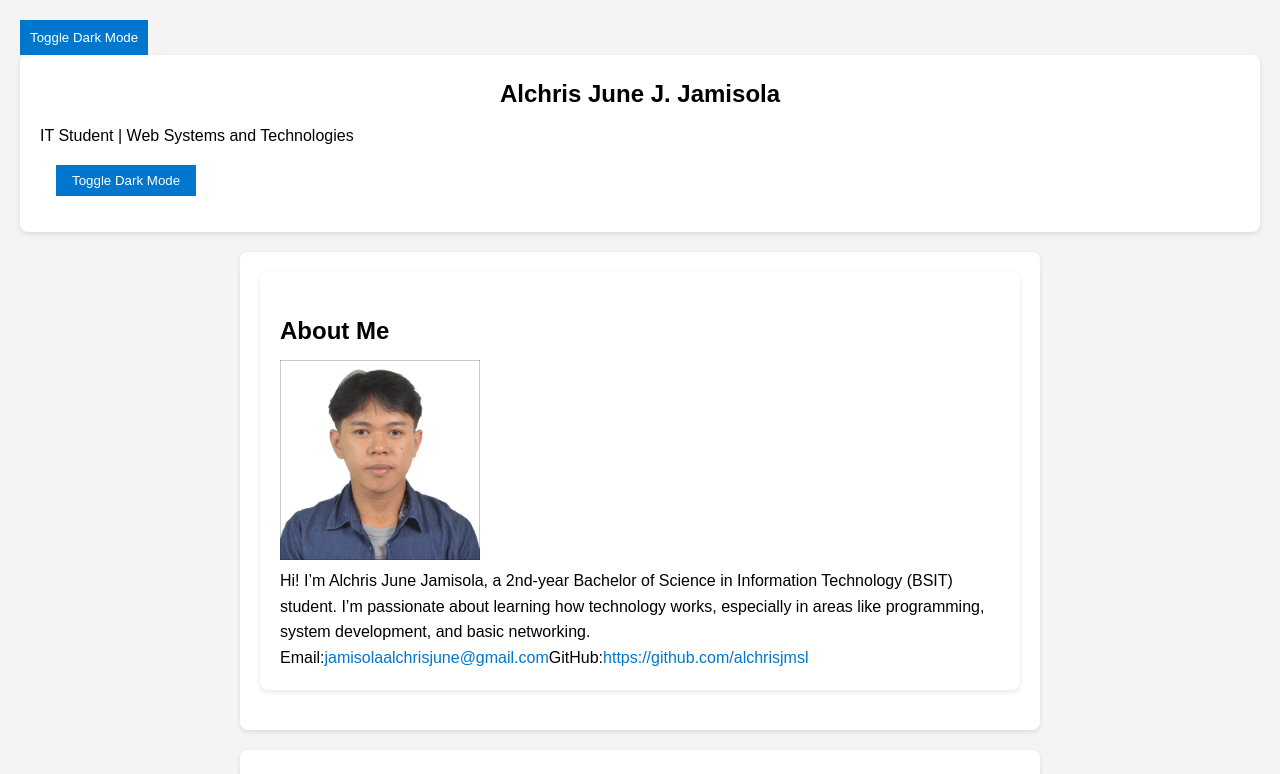
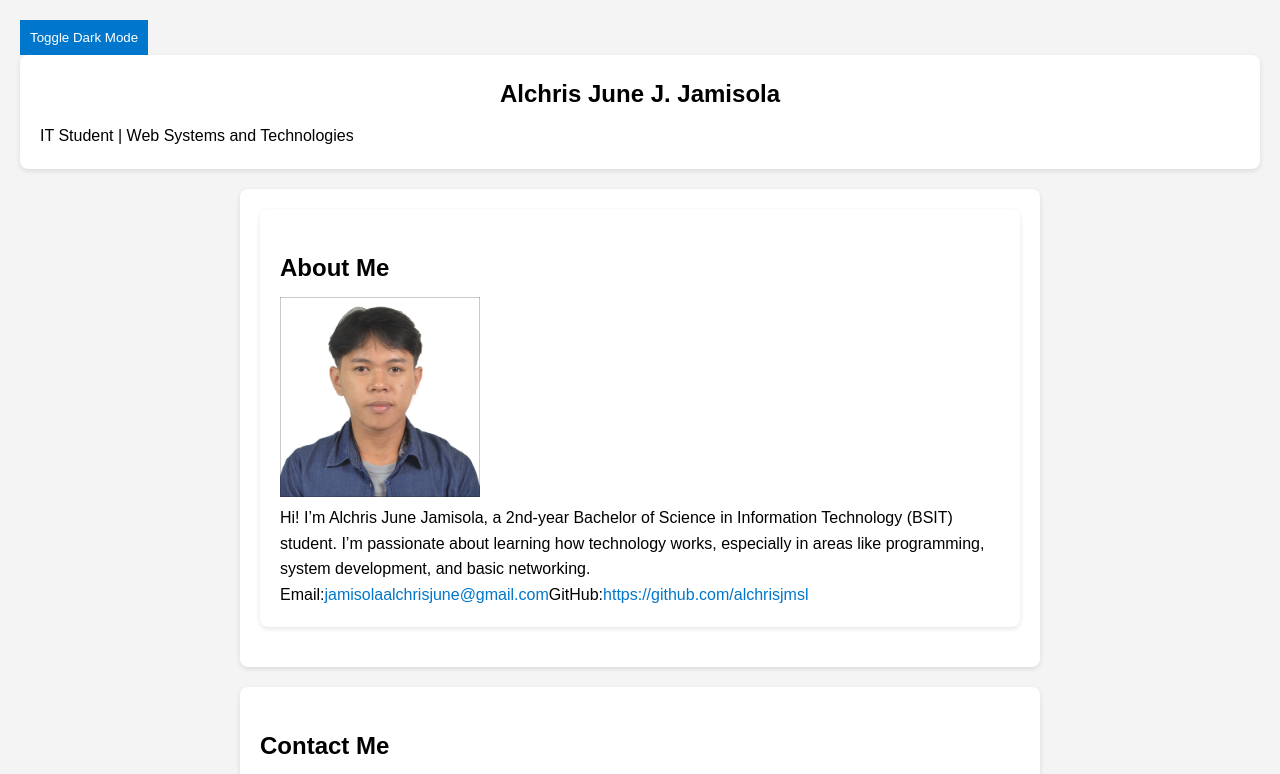
Before and after one commit to alchrisjmsl/2nd-repo, a React (Vite) app in the folder personal-cv-react/: page / in a window 1280 px wide. Shown: the top 774 px of the page. Built offline with nearby package versions, Linux system fonts and the light colour scheme.

Commit message:
WSAT-M6: Enhanced React CV with props and dynamic rendering

```diff
--- a/personal-cv-react/src/components/Header.jsx
+++ b/personal-cv-react/src/components/Header.jsx
@@ -1,15 +1,10 @@
-function Header({ darkMode, setDarkMode }) {
+function Header() {
     return (
         <header>
             <section className="card">
                 <h1>Alchris June J. Jamisola</h1>
                 <p>IT Student | Web Systems and Technologies</p>
-                <button
-                    onClick={() => setDarkMode(!darkMode)}
-                    style={{ margin: "1rem", padding: "0.5rem 1rem", cursor: "pointer" }}
-                >
-                    {darkMode ? "Toggle Light Mode" : "Toggle Dark Mode"}
-                </button>
+
             </section>
         </header>
     );
```
